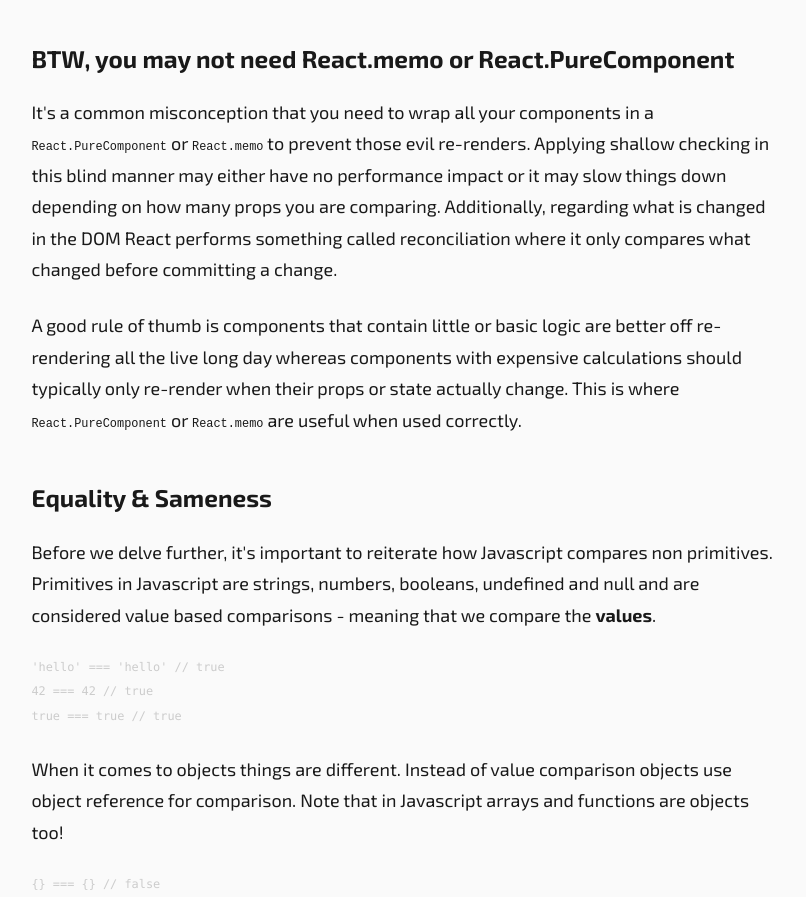
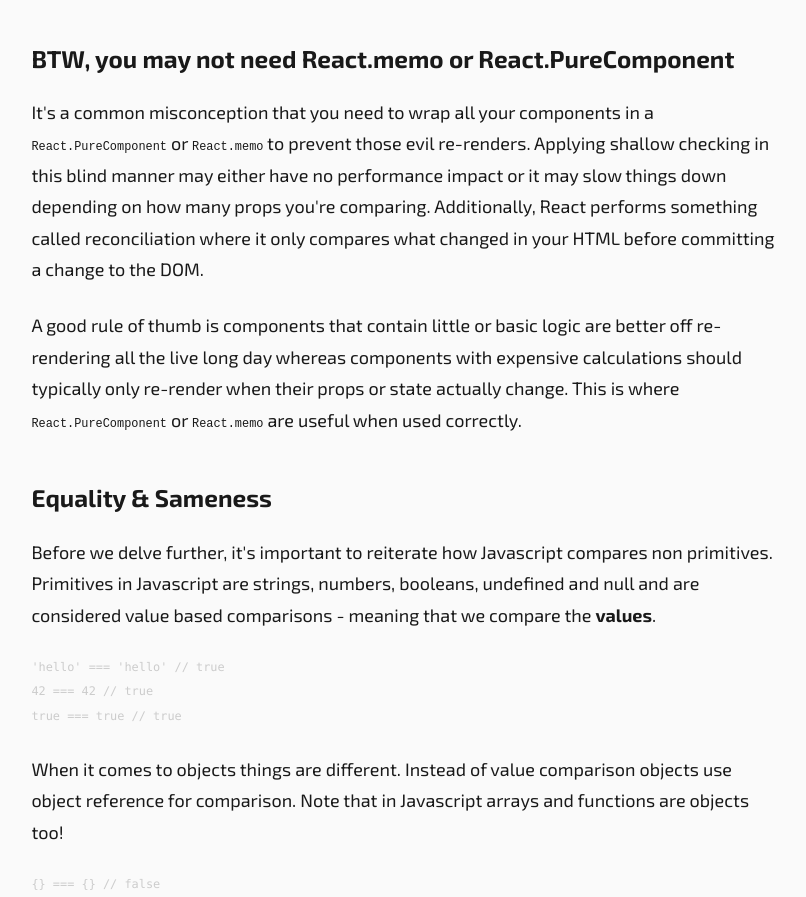
Before and after one commit to jbetancur/john-betancur, a Gatsby site: page /optimizing-react-components/ in a window 1280 px wide. Shown: the part 1117-2014 px from the top of the page, without its empty margins (235-1041 px from the left). Built offline with nearby package versions, Linux system fonts and the light colour scheme; Gatsby itself is replaced by a stand-in of ours; some packages are replaced by stand-ins of ours; code samples lack their colours.

Commit message:
fix entry

```diff
--- a/content/blog/optimizing-react-components/index.md
+++ b/content/blog/optimizing-react-components/index.md
@@ -10,7 +10,7 @@
 First things first - check that your props are actually "the same". Such an issue arose while I was developing [React Data Table](https://github.com/jbetancur/react-data-table-component). React Data Table has a deep component tree that consists of headers, rows, cells and in some places expensive calculations such as sorting, column generation, themes, etc...). Despite my use of `React.memo` on expensive components the entire React Data Table library would re-render its rows, columns, cells, checkboxes and perform a re-sort when it's parent component triggered a re-render.
 
 ## BTW, you may not need React.memo or React.PureComponent
-It's a common misconception that you need to wrap all your components in a `React.PureComponent` or `React.memo` to prevent those evil re-renders. Applying shallow checking in this blind manner may either have no performance impact or it may slow things down depending on how many props you are comparing. Additionally, regarding what is changed in the DOM React performs something called reconciliation where it only compares what changed before committing a change.
+It's a common misconception that you need to wrap all your components in a `React.PureComponent` or `React.memo` to prevent those evil re-renders. Applying shallow checking in this blind manner may either have no performance impact or it may slow things down depending on how many props you're comparing. Additionally, React performs something called reconciliation where it only compares what changed in your HTML before committing a change to the DOM.
 
 A good rule of thumb is components that contain little or basic logic are better off re-rendering all the live long day whereas components with expensive calculations should typically only re-render when their props or state actually change. This is where `React.PureComponent` or `React.memo` are useful when used correctly.
 
```
